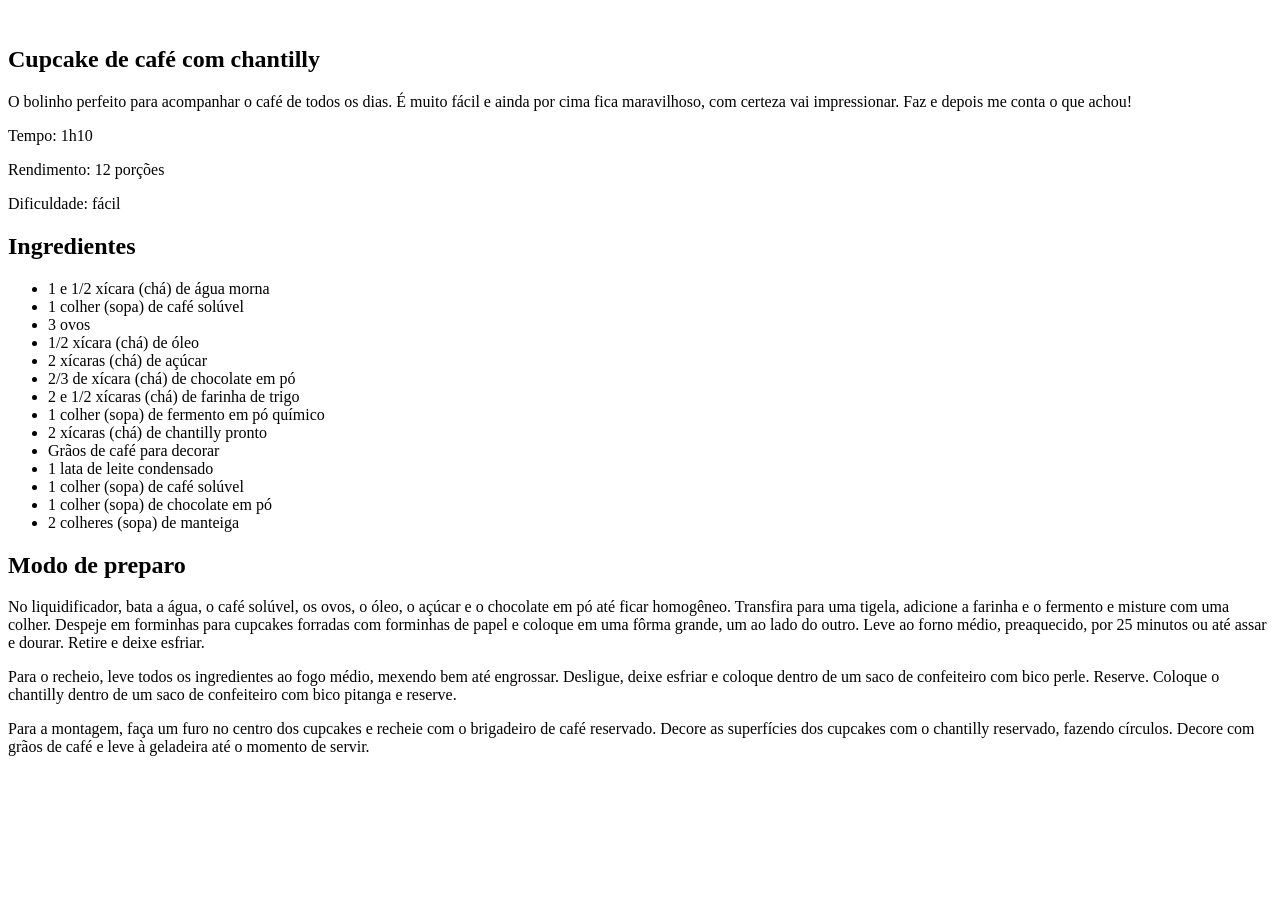
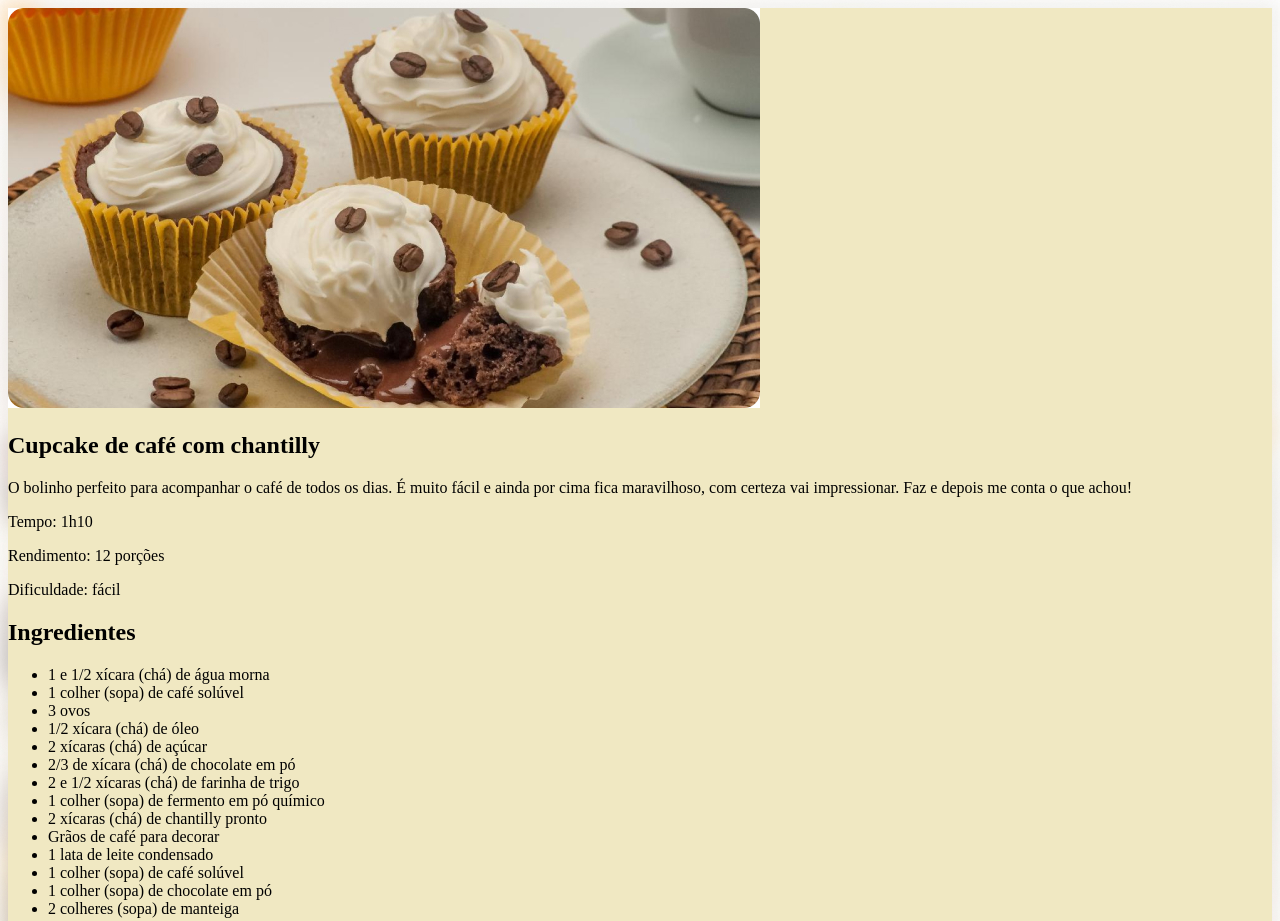
Before and after one commit to neto683/projeto-receitas, a plain HTML site: page index.html in a window 1280 px wide. Shown: the top 921 px of the page. Before the commit the page ends 800 px from the top, so only its background shows below. Drawn offline with Linux system fonts and the light colour scheme.

Commit message:
adc imagens e estilo

```diff
--- a/index.html
+++ b/index.html
@@ -8,7 +8,7 @@
 </head>
 <body>
   <div id="container">
-    <img src="" alt="">
+   <img src="./assets/main-image.jpg" alt="">
     <main>
     <section id="about">
       <h1>Cupcake de café com chantilly</h1>
--- a/style.css
+++ b/style.css
@@ -0,0 +1,12 @@
+body{
+  background-image: url(/assets/bg-image.jpg);
+}
+img{
+
+}
+div#container{
+  background-color: #F0E8C2;
+}
+#about{
+
+}
```
Also changed, not shown: assets/bg-image.jpg (added), assets/main-image.jpg (added).
